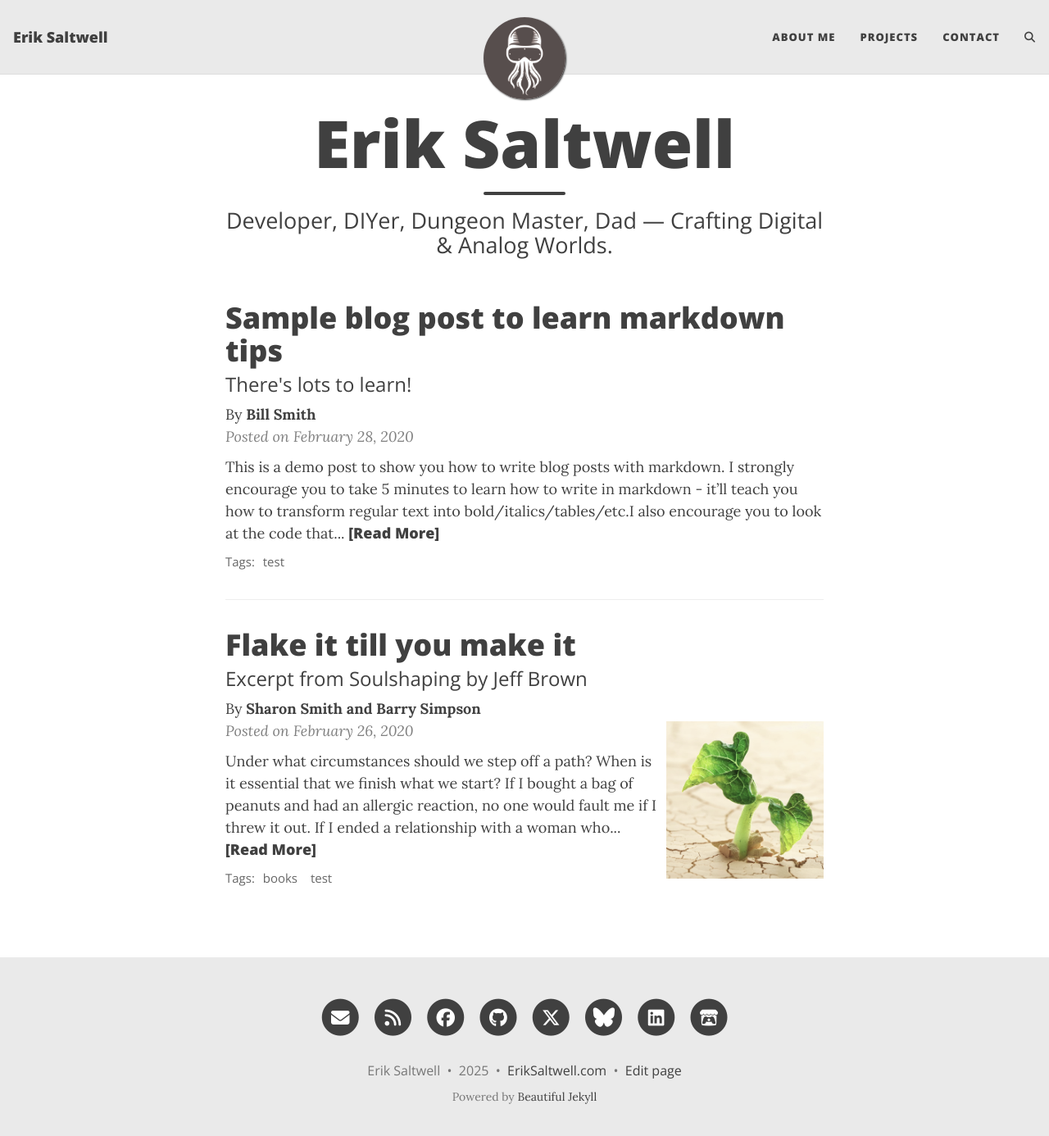
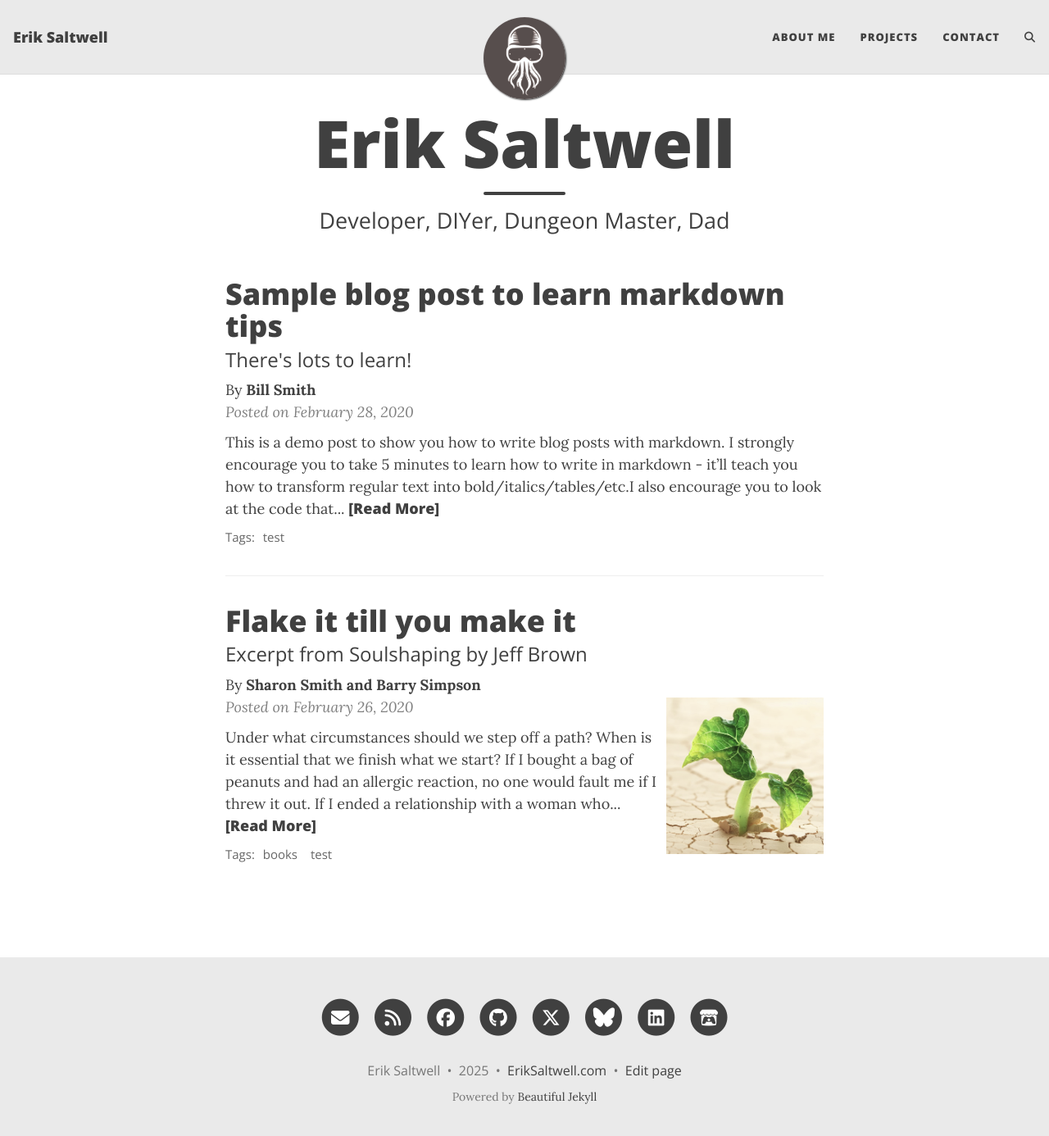
Before and after one commit to erik-saltwell/eriksaltwell.com, a Jekyll site: the page built from index.html, in a window 1280 px wide and 1399 px high. Shown: the top 1386 px of the window at 82% size. Built offline with Jekyll 4.4.1, drawn with Linux system fonts in a browser that asks for light colours; the list of posts is cut into pages by our own code; comment, search, counter and statistics services are not loaded.

Commit message:
new subtitle

```diff
--- a/index.html
+++ b/index.html
@@ -1,5 +1,5 @@
 ---
 layout: home
 title: Erik Saltwell
-subtitle: Developer, DIYer, Dungeon Master, Dad — Crafting Digital & Analog Worlds.
+subtitle: Developer, DIYer, Dungeon Master, Dad
 ---
```
